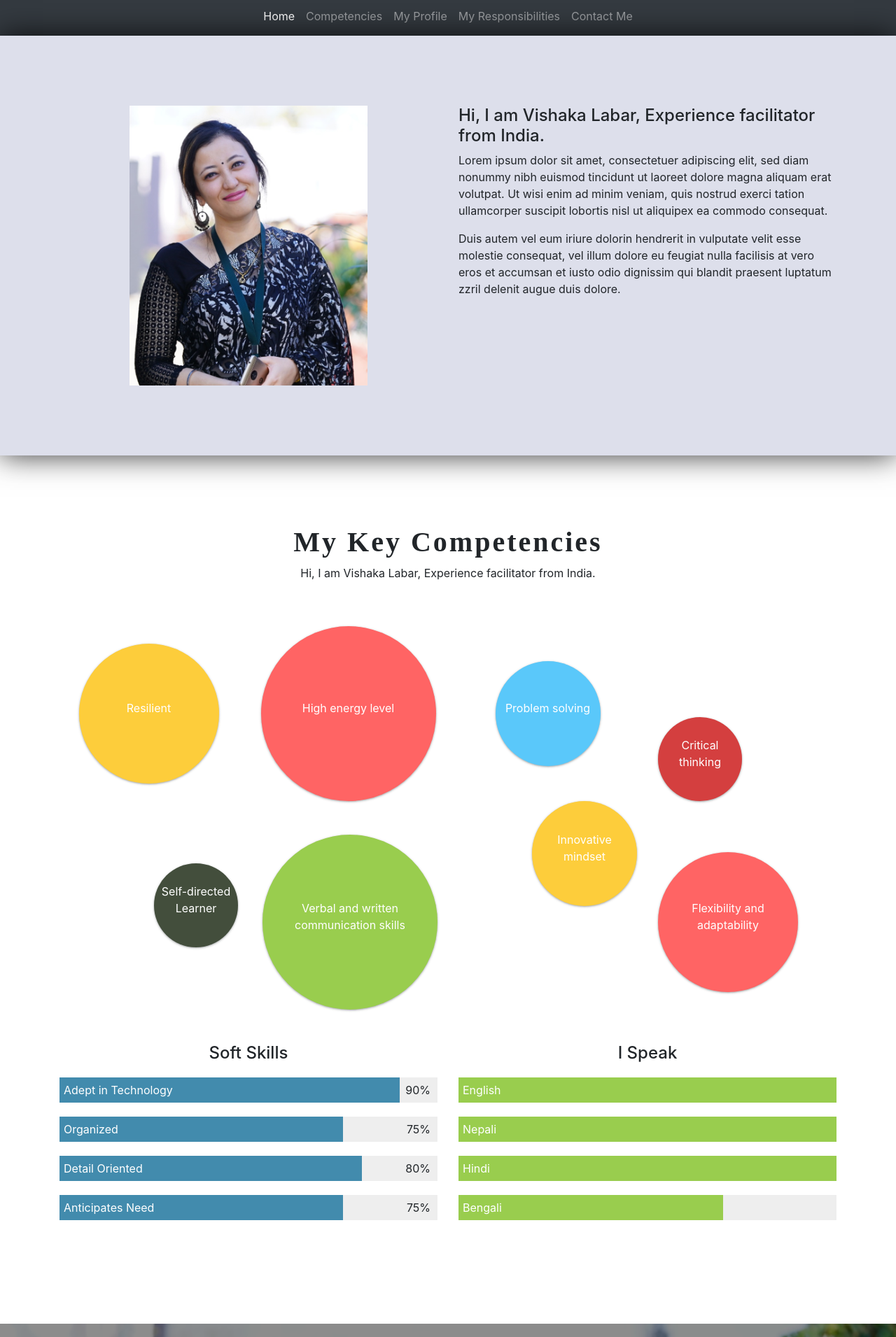
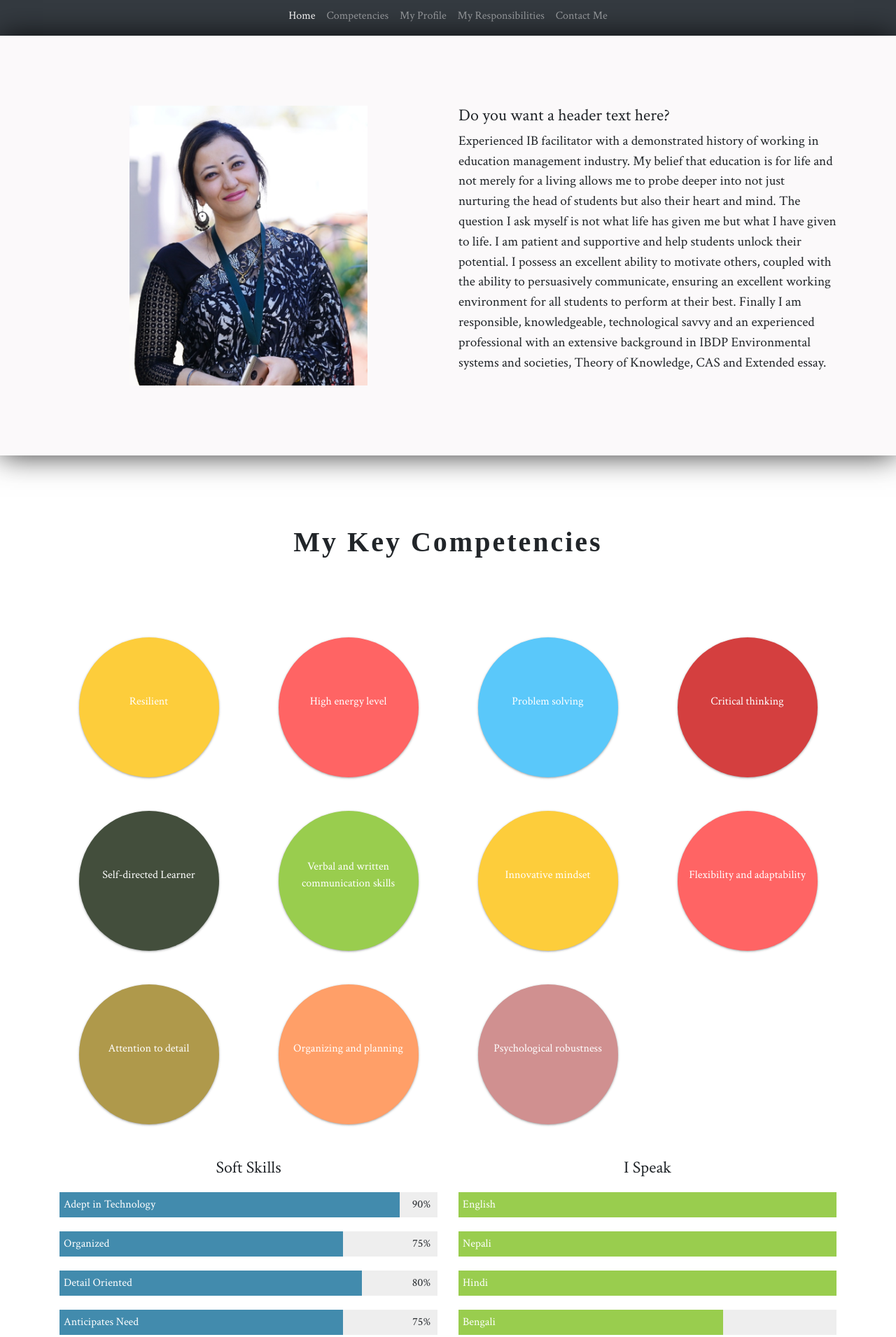
Before and after one commit to VishakaL25/vishakal25.github.io, a plain HTML site: page index.html in a window 1280 px wide. Shown: the part 5-1916 px from the top of the page at 70% size. Drawn offline with Linux system fonts and the light colour scheme.

Commit message:
UC : updated content

```diff
--- a/assets/css/responsive.css
+++ b/assets/css/responsive.css
@@ -22,7 +22,7 @@
         padding-top: 50px;
     }
     .row .col-sm-6:first-of-type {
-        padding-bottom: 30px;
+        /* padding-bottom: 30px; */
     }
     .about-photo {
         height: 200px;
--- a/assets/css/styles.css
+++ b/assets/css/styles.css
@@ -1,4 +1,8 @@
 /* ============= Global CSS ================== */
+
+body {
+    font-family: 'Crimson Text', serif;
+}
 
 .tile-box-shadow {
     box-shadow: 0 0 40px rgba(0, 0, 0, 0.8);
@@ -59,6 +63,22 @@ background:#ff6464;
     color: #fff;
     background: #99CD4E;
 }
+.bg-7{
+    color: #fff;
+    background: #af994b;
+}
+.bg-8 {
+    color: #fff;
+    background: #ff9f68;
+}
+.bg-9 {
+    color: #fff;
+    background: #226089;
+}
+.bg-9 {
+    color: #fff;
+    background: #d09090;
+}
 
 
 /* ============= Global CSS ================== */
@@ -72,7 +92,7 @@ background:#ff6464;
 
 /* ============= Home CSS START================== */
 .home {
-    background: #dddfeb;
+    background: #fbf9fa;
 }
 
 .about-photo {
@@ -83,6 +103,10 @@ background:#ff6464;
 
 .about-photo img {
     max-width: 100%;
+}
+
+.about-content  p {
+    font-size: 1.2rem;
 }
 
 /* ============= Home CSS END================== */
@@ -215,6 +239,11 @@ background:#ff6464;
     padding-bottom:50px;
     color:#fff;
     background:#222222;
+    font-family: "Raleway Webfont";
+}
+
+.footer h3 {
+    font-size: 2rem;
 }
 /* For Footer Area  * /
 .main-footer .social{
--- a/index.html
+++ b/index.html
@@ -8,6 +8,7 @@
     <meta name="viewport" content="width=device-width, initial-scale=1">
     <link rel="apple-touch-icon" href="apple-touch-icon.png">
 
+    <link href="https://fonts.googleapis.com/css2?family=Crimson+Text&display=swap" rel="stylesheet">
     <link rel="stylesheet" href="assets/css/bootstrap.min.css">
 
     <!--Theme custom css -->
@@ -59,13 +60,15 @@
 
                 <div class="col-md-6 col-sm-6 col-xs-12">
                     <div class="about-content text-left">
-                        <h4>Hi, I am Vishaka Labar, Experience facilitator from India.</h4>
-                        <p>Lorem ipsum dolor sit amet, consectetuer adipiscing elit, sed diam nonummy nibh euismod tincidunt
-                            ut laoreet dolore magna aliquam erat volutpat. Ut wisi enim ad minim veniam, quis nostrud exerci
-                            tation ullamcorper suscipit lobortis nisl ut aliquipex ea commodo consequat.</p>
-                        <p> Duis autem vel eum iriure dolorin hendrerit in vulputate velit esse molestie consequat, vel illum
-                            dolore eu feugiat nulla facilisis at vero eros et accumsan et iusto odio dignissim qui blandit
-                            praesent luptatum zzril delenit augue duis dolore.</p>
+                        <h4>Do you want a header text here?</h4>
+                        <p> Experienced IB facilitator with a demonstrated history of working in education management industry. My belief
+                            that education is for life and not merely for a living allows me to probe deeper into not just nurturing the head of
+                            students but also their heart and mind.
+                            The question I ask myself is not what life has given me but what I have given to life. I am patient and supportive
+                            and help students unlock their potential. I possess an excellent ability to motivate others, coupled with the ability
+                            to persuasively communicate, ensuring an excellent working environment for all students to perform at their best.
+                            Finally I am responsible, knowledgeable, technological savvy and an experienced professional with an extensive
+                            background in IBDP Environmental systems and societies, Theory of Knowledge, CAS and Extended essay.</p>
                     </div>
                 </div>
             </div>
@@ -75,49 +78,63 @@
     <sections id="features" class="sections features">
         <div class="heading-content text-center">
             <h3>My Key Competencies</h3>
-            <p>Hi, I am Vishaka Labar, Experience facilitator from India.</p>
         </div>
 
         <div class="container">
             <div class="row">
-                <div class="col-xs-12 col-md-4 col-lg-3 col-sm-6 d-flex align-items-center justify-content-lg-center">
+                <div class="col-xs-12 col-md-4 col-lg-3 col-sm-6 d-flex align-items-center justify-content-start justify-content-sm-center mt-sm-5">
                     <div class="comps-container comps-4 bg-1">
                         <p>Resilient</p>
                     </div>
                 </div>
-                <div class="col-xs-12 col-md-4 col-lg-3 col-sm-6 d-flex align-items-center justify-content-lg-center justify-content-end">
-                    <div class="comps-container comps-5 bg-2">
+                <div class="col-xs-12 col-md-4 col-lg-3 col-sm-6 d-flex align-items-center justify-content-center justify-content-sm-center mt-sm-5">
+                    <div class="comps-container comps-4 bg-2">
                         <p>High energy level</p>
                     </div>
                 </div>
-                <div class="col-xs-12 col-md-4 col-lg-3 col-sm-6 d-flex align-items-center justify-content-lg-center justify-content-sm-end">
-                    <div class="comps-container comps-3 bg-3">
+                <div class="col-xs-12 col-md-4 col-lg-3 col-sm-6 d-flex align-items-center justify-content-end justify-content-sm-center mt-sm-5">
+                    <div class="comps-container comps-4 bg-3">
                         <p>Problem solving</p>
                     </div>
                 </div>
-                <div class="col-xs-12 col-md-4 col-lg-3 col-sm-6 d-flex align-items-lg-end justify-content-lg-start justify-content-end">
-                    <div class="comps-container comps-2 bg-4">
+                <div class="col-xs-12 col-md-4 col-lg-3 col-sm-6 d-flex align-items-center justify-content-center justify-content-sm-center mt-sm-5">
+                    <div class="comps-container comps-4 bg-4">
                         <p>Critical thinking</p>
                     </div>
                 </div>
-                <div class="col-xs-12 col-md-4 col-lg-3 col-sm-6 d-flex justify-content-lg-end align-items-sm-center">
-                    <div class="comps-container comps-2 bg-5 ">
+                <div class="col-xs-12 col-md-4 col-lg-3 col-sm-6 d-flex justify-content-start align-items-center justify-content-sm-center mt-sm-5">
+                    <div class="comps-container comps-4 bg-5 ">
                         <p>Self-directed Learner</p>
                     </div>
                 </div>
-                <div class="col-xs-12 col-md-4 col-lg-3 col-sm-6 d-flex align-items-center mt-lg-5 justify-content-end">
-                    <div class="comps-container comps-5 bg-6">
+                <div class="col-xs-12 col-md-4 col-lg-3 col-sm-6 d-flex align-items-center justify-content-center justify-content-sm-center mt-sm-5">
+                    <div class="comps-container comps-4 bg-6">
                         <p>Verbal and written communication skills</p>
                     </div>
                 </div>
-                <div class="col-xs-12 col-md-4 col-lg-3 col-sm-6 d-flex align-items-center align-items-sm-start justify-content-sm-end">
-                    <div class="comps-container comps-3 bg-1">
+                <div class="col-xs-12 col-md-4 col-lg-3 col-sm-6 d-flex align-items-center justify-content-end justify-content-sm-center mt-sm-5">
+                    <div class="comps-container comps-4 bg-1">
                         <p>Innovative mindset</p>
                     </div>
                 </div>
-                <div class="col-xs-12 col-md-4 col-lg-3 col-sm-6 d-flex align-items-center mt-sm-5">
+                <div class="col-xs-12 col-md-4 col-lg-3 col-sm-6 d-flex align-items-center justify-content-center justify-content-sm-center mt-sm-5">
                     <div class="comps-container comps-4 bg-2">
                         <p>Flexibility and adaptability</p>
+                    </div>
+                </div>
+                <div class="col-xs-12 col-md-4 col-lg-3 col-sm-6 d-flex align-items-center justify-content-start justify-content-sm-center mt-sm-5">
+                    <div class="comps-container comps-4 bg-7">
+                        <p>Attention to detail</p>
+                    </div>
+                </div>
+                <div class="col-xs-12 col-md-4 col-lg-3 col-sm-6 d-flex align-items-center justify-content-center justify-content-sm-center mt-sm-5">
+                    <div class="comps-container comps-4 bg-8">
+                        <p>Organizing and planning</p>
+                    </div>
+                </div>
+                <div class="col-xs-12 col-md-4 col-lg-3 col-sm-6 d-flex align-items-center justify-content-end justify-content-sm-center mt-sm-5">
+                    <div class="comps-container comps-4 bg-9">
+                        <p>Psychological robustness</p>
                     </div>
                 </div>
 
@@ -192,6 +209,17 @@
                                 2015-2015 </p>
                             <p>Bachelor in education- Noble College (Affiliated to Osmania University) 2018-2020</p>
                         </div>
+                        <div class="details-area">
+                            <h3>Professional Development Workshops Attended</h3>
+                            <p>IBDP category 1 workshop- 2015</p>
+                            <p>IBDP EE category 3 workshop- 2018</p>
+                            <p>IBDP TOK category 3 workshop- 2018</p>
+                            <p>Participated in Job alike session in Oakridge International School, Hyderabad- 2018</p>
+                            <p>PD sessions conducted in Indus International School-Hyderabad- 2015- current</p>
+                            <p>Qualified CENTA Teacher professional Olympiad (TPO)</p>
+                            <p>Coursera course on “Learning how to learn”</p>
+                            <p>MOOC on “ Blockchains”</p>
+                        </div>
                     </div>
 
                     <div class="col-md-6 col-sm-6 col-xs-12">
@@ -199,12 +227,12 @@
                             <h3>Research(Published Papers)</h3>
                             <p>
                                 <a href="http://sciencejournals.stmjournals.in/index.php/RRJoHS/article/view/695">
-                                    In vitro Antibacterial Activity of Dietary Spice Trigonellafoenum-graecum and Syzygiumaromaticum
+                                    In vitro Antibacterial Activity of Dietary Spice <i>Trigonellafoenum-graecum</i> and <i>Syzygiumaromaticum</i>.
                                 </a>
                             </p>
                             <p>
                                 <a href="https://ijpsr.com/bft-article/effect-of-camellia-sinensis-extracts-on-growth-of-virulent-gram-negative-uropathogens/?view=fulltext">
-                                    EFFECT OF CAMELLIA SINENSIS EXTRACTS ON GROWTH OF VIRULENT GRAM NEGATIVE UROPATHOGENS
+                                    Effect of <i>Camellia sinensis</i> extracts on growth of virulent gram negative Uropathogens.
                                 </a>
                             </p>
                         </div>
@@ -214,8 +242,16 @@
                             <p>Environmental Systems and Societies (SL) facilitator and IB paper 2 examiner</p>
                             <p>Theory of Knowledge facilitator</p>
                             <p>CAS advisor</p>
-                            <p>Extended essay supervisor</p>
+                            <p>Extended essay supervisor since 2015</p>
                             <p>House master - Indus International School, Hyderabad 2015-Current</p>
+                            <p>Track 2 Teacher (Highest in Leadership ladder) in Indus International School</p>
+                        </div>
+                        <div class="details-area">
+                            <h3>Achievements as an IB Teacher</h3>
+                            <p>Produced 100% result in IB ESS </p>
+                            <p>Produced 100% A and B graded Extended Essays</p>
+                            <p>IB Examiner for ESS paper 2</p>
+                            <p>Received many appreciation mails from leadership team, parents for dedication shown to unlock student’s potential</p>
                         </div>
                     </div>
 
@@ -230,7 +266,8 @@
                 <div class="row">
                     <div class="col-12">
                         <div class="details-area">
-                            <h3>Responsibilities</h3>
+                            <h3>Primary Job Responsibilities</h3>
+                            <p>Curriculum mapping, vertically and horizontal for Inter-disciplinary units.</p>
                             <p>Plan, prepare classroom for class activities that facilitate active learning experiences.</p>
                             <p>Provide a variety of learning materials and resources for use in educational activities</p>
                             <p>Identify and select different resources and methods to meet students' varying needs.</p>
```
